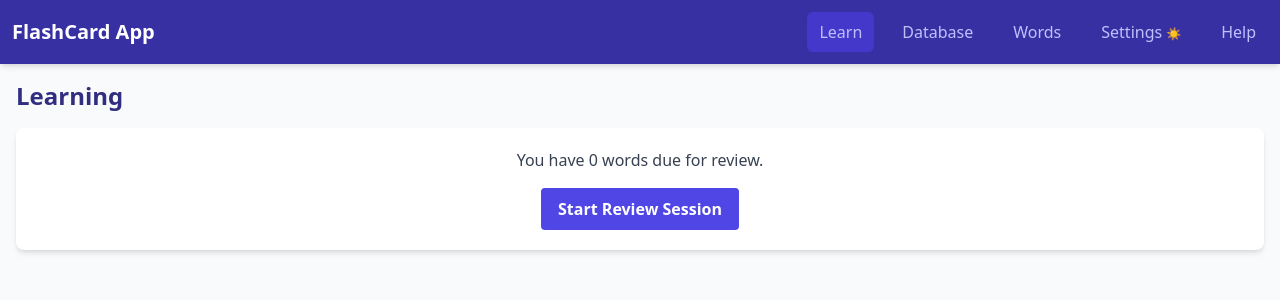
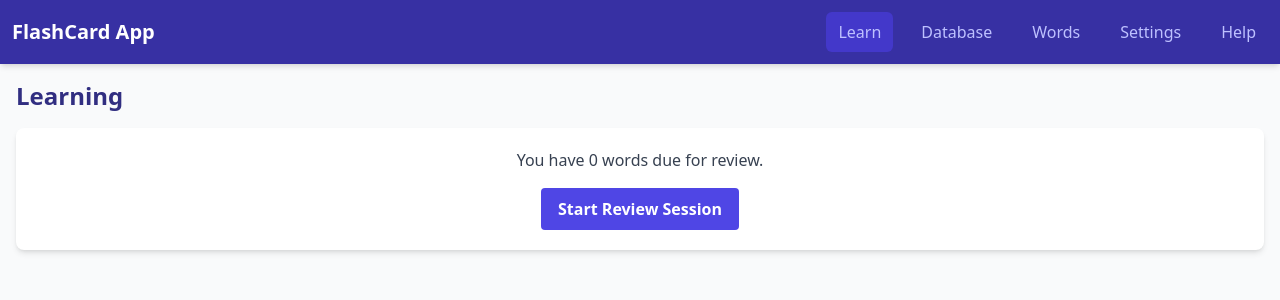
Before and after one commit to alised/flashcard_react, a React (Vite) app: page /learn in a window 1280 px wide. Shown: the top 300 px of the page. Built offline with nearby package versions, Linux system fonts and the light colour scheme.

Commit message:
Remove theme icons from settings menu

```diff
--- a/src/components/Navbar.tsx
+++ b/src/components/Navbar.tsx
@@ -37,8 +37,6 @@ const Navbar = () => {
             className={`px-3 py-2 rounded-md hover:bg-indigo-700 dark:hover:bg-indigo-900 transition-colors ${isActive('/settings')}`}
           >
             Settings
-            {darkMode && <span className="ml-1 text-xs">🌙</span>}
-            {!darkMode && <span className="ml-1 text-xs">☀️</span>}
           </Link>
           <Link
             to="/help"
```
